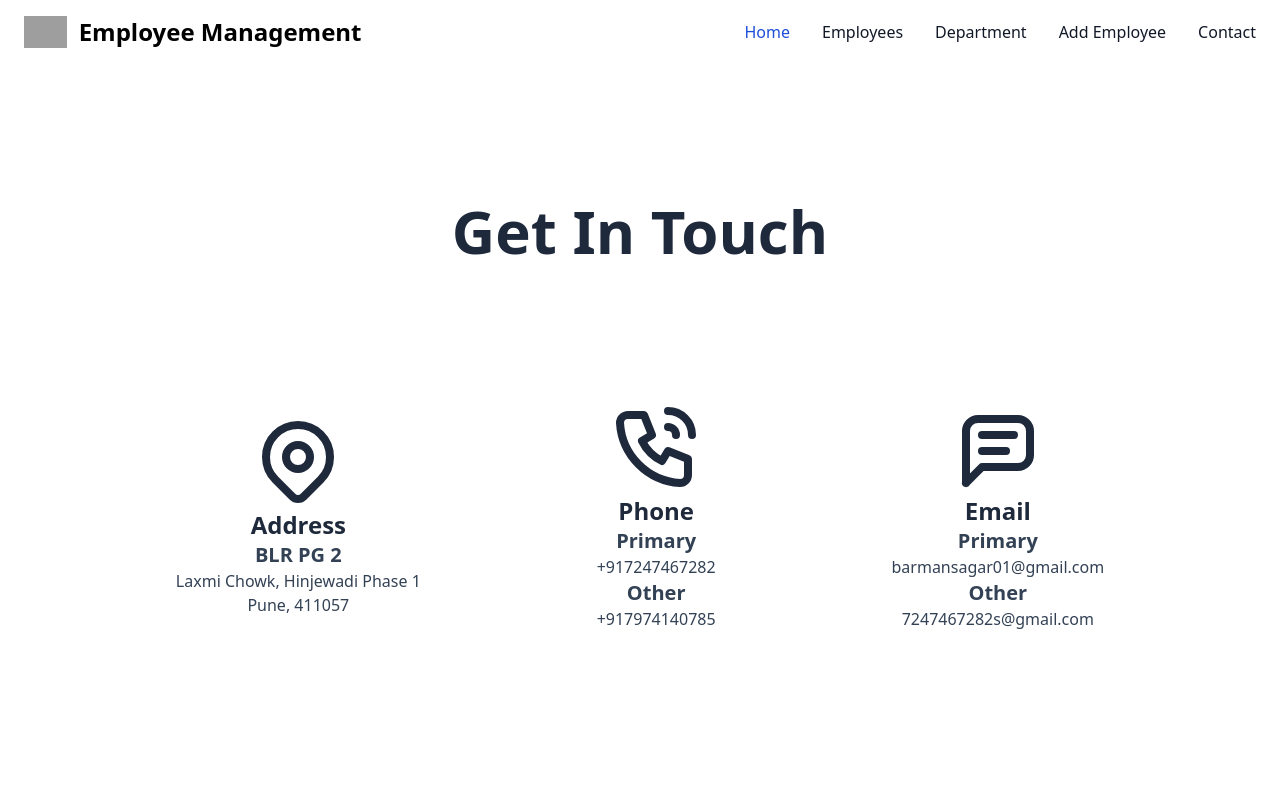
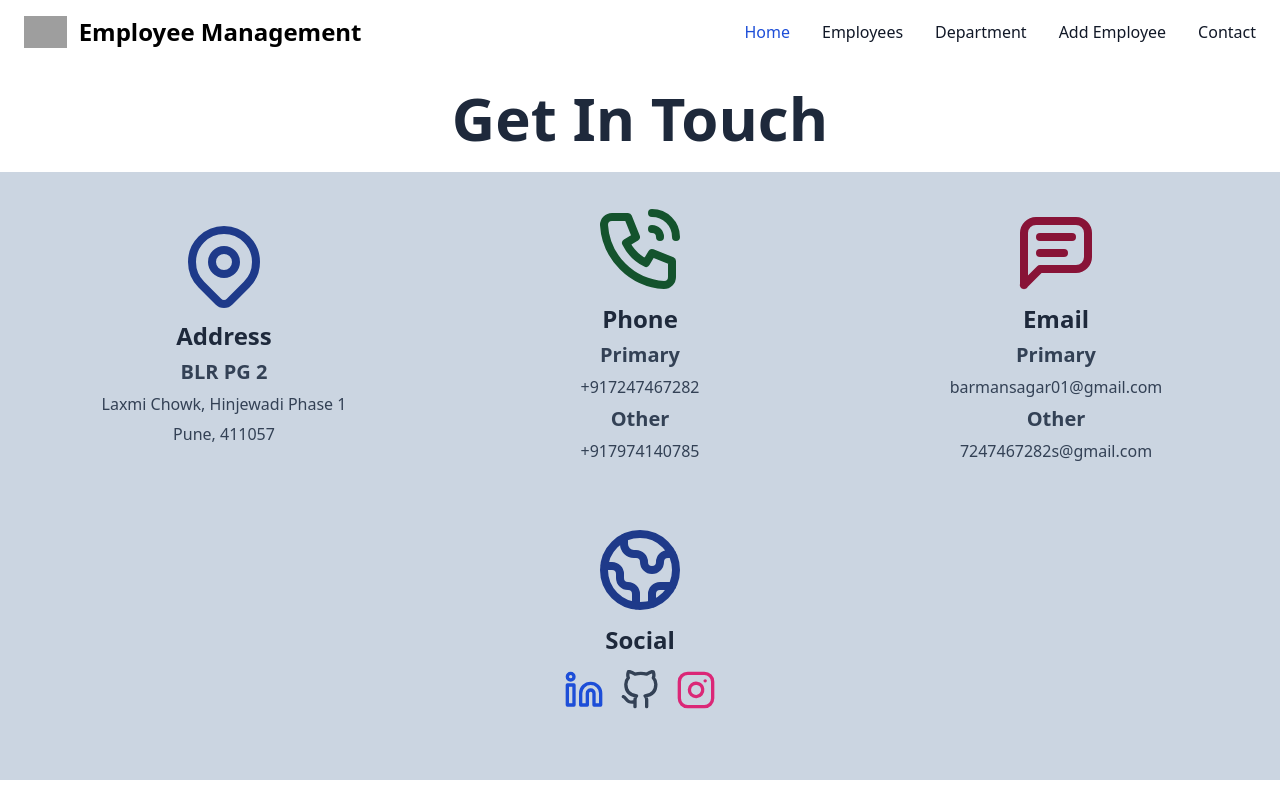
Before and after one commit to SagarB04/EmployeeUI, a React (Vite) app: page /contact in a window 1280 px wide. Built offline with nearby package versions, Linux system fonts and the light colour scheme; grey boxes are pictures that could not be loaded.

Commit message:
contact added

```diff
--- a/src/components/Contact.jsx
+++ b/src/components/Contact.jsx
@@ -1,11 +1,11 @@
 const Contact = () => {
   return (
-    <div className="h-[88vh] flex flex-col justify-evenly">
-      <div className="text-slate-800 text-6xl text-center font-bold">Get In Touch</div>
-      <div className="flex items-center justify-evenly ">
+    <div className="flex flex-col">
+      <div className="text-slate-800 text-6xl text-center font-bold p-6">Get In Touch</div>
+      <div className="grid lg:grid-cols-3 md:grid-cols-3 grid-cols-1 place-items-center p-4 bg-slate-300">
 
-        <div className="flex flex-col items-center justify-evenly ">
-          <svg className="h-24 w-24 text-slate-800" fill="none" viewBox="0 0 24 24" stroke="currentColor">
+        <div className="flex flex-col items-center justify-center space-y-1.5 text-center size-72">
+          <svg className="h-24 w-24 text-blue-900" fill="none" viewBox="0 0 24 24" stroke="currentColor">
             <path strokeLinecap="round" strokeLinejoin="round" strokeWidth="2" d="M17.657 16.657L13.414 20.9a1.998 1.998 0 01-2.827 0l-4.244-4.243a8 8 0 1111.314 0z" />
             <path strokeLinecap="round" strokeLinejoin="round" strokeWidth="2" d="M15 11a3 3 0 11-6 0 3 3 0 016 0z" />
           </svg>
@@ -15,8 +15,8 @@ const Contact = () => {
           <h5 className="font-medium text-slate-700">Pune, 411057</h5>
         </div>
 
-        <div className="flex flex-col items-center justify-evenly ">
-          <svg className="h-24 w-24 text-slate-800" width="24" height="24" viewBox="0 0 24 24" strokeWidth="2" stroke="currentColor" fill="none" strokeLinecap="round" strokeLinejoin="round">  <path stroke="none" d="M0 0h24v24H0z" />  <path d="M5 4h4l2 5l-2.5 1.5a11 11 0 0 0 5 5l1.5 -2.5l5 2v4a2 2 0 0 1 -2 2a16 16 0 0 1 -15 -15a2 2 0 0 1 2 -2" />  <path d="M15 7a2 2 0 0 1 2 2" />  <path d="M15 3a6 6 0 0 1 6 6" /></svg>
+        <div className="flex flex-col items-center justify-center space-y-1.5 text-center size-72">
+          <svg className="h-24 w-24 text-green-900" width="24" height="24" viewBox="0 0 24 24" strokeWidth="2" stroke="currentColor" fill="none" strokeLinecap="round" strokeLinejoin="round">  <path stroke="none" d="M0 0h24v24H0z" />  <path d="M5 4h4l2 5l-2.5 1.5a11 11 0 0 0 5 5l1.5 -2.5l5 2v4a2 2 0 0 1 -2 2a16 16 0 0 1 -15 -15a2 2 0 0 1 2 -2" />  <path d="M15 7a2 2 0 0 1 2 2" />  <path d="M15 3a6 6 0 0 1 6 6" /></svg>
           <h1 className="text-2xl font-bold text-slate-800" >Phone</h1>
           <h4 className="text-xl font-semibold text-slate-700">Primary</h4>
           <h5 className="font-medium text-slate-700">+917247467282</h5>
@@ -24,13 +24,28 @@ const Contact = () => {
           <h5 className="font-medium text-slate-700">+917974140785</h5>
         </div>
 
-        <div className="flex flex-col items-center justify-evenly ">
-          <svg className="h-24 w-24 text-slate-800" width="24" height="24" viewBox="0 0 24 24" strokeWidth="2" stroke="currentColor" fill="none" strokeLinecap="round" strokeLinejoin="round">  <path stroke="none" d="M0 0h24v24H0z" />  <path d="M4 21v-13a3 3 0 0 1 3 -3h10a3 3 0 0 1 3 3v6a3 3 0 0 1 -3 3h-9l-4 4" />  <line x1="8" y1="9" x2="16" y2="9" />  <line x1="8" y1="13" x2="14" y2="13" /></svg>
+        <div className="flex flex-col items-center justify-center text-center space-y-1.5 size-72">
+          <svg className="h-24 w-24 text-rose-900" width="24" height="24" viewBox="0 0 24 24" strokeWidth="2" stroke="currentColor" fill="none" strokeLinecap="round" strokeLinejoin="round">  <path stroke="none" d="M0 0h24v24H0z" />  <path d="M4 21v-13a3 3 0 0 1 3 -3h10a3 3 0 0 1 3 3v6a3 3 0 0 1 -3 3h-9l-4 4" />  <line x1="8" y1="9" x2="16" y2="9" />  <line x1="8" y1="13" x2="14" y2="13" /></svg>
           <h1 className="text-2xl font-bold text-slate-800" >Email</h1>
           <h4 className="text-xl font-semibold text-slate-700">Primary</h4>
           <h5 className="font-medium text-slate-700">barmansagar01@gmail.com</h5>
           <h4 className="text-xl font-semibold text-slate-700">Other</h4>
           <h5 className="font-medium text-slate-700">7247467282s@gmail.com</h5>
+        </div>
+
+        <div className="flex flex-col items-center justify-center text-center space-y-1.5 size-72 lg:col-span-3 md:col-span-3">
+          <svg className="h-24 w-24 text-blue-900 " fill="none" viewBox="0 0 24 24" stroke="currentColor">
+            <path strokeLinecap="round" strokeLinejoin="round" strokeWidth="2" d="M3.055 11H5a2 2 0 012 2v1a2 2 0 002 2 2 2 0 012 2v2.945M8 3.935V5.5A2.5 2.5 0 0010.5 8h.5a2 2 0 012 2 2 2 0 104 0 2 2 0 012-2h1.064M15 20.488V18a2 2 0 012-2h3.064M21 12a9 9 0 11-18 0 9 9 0 0118 0z" />
+          </svg>
+
+          <h1 className="text-2xl font-bold text-slate-800" >Social</h1>
+
+          <div className="flex space-x-4 p-2">
+            <a target="_blank" href="https://www.linkedin.com/in/sagar-barman-156695245/"><svg className="h-10 w-10 text-blue-700 rounded-lg hover:bg-blue-300 active:bg-blue-400 " viewBox="0 0 24 24" fill="none" stroke="currentColor" strokeWidth="2" strokeLinecap="round" strokeLinejoin="round">  <path d="M16 8a6 6 0 0 1 6 6v7h-4v-7a2 2 0 0 0-2-2 2 2 0 0 0-2 2v7h-4v-7a6 6 0 0 1 6-6z" />  <rect x="2" y="9" width="4" height="12" />  <circle cx="4" cy="4" r="2" /></svg></a>
+            <a target="_blank" href="https://github.com/SagarB04"><svg className="h-10 w-10 text-slate-700 rounded-lg hover:bg-slate-400 active:bg-slate-500" viewBox="0 0 24 24" fill="none" stroke="currentColor" strokeWidth="2" strokeLinecap="round" strokeLinejoin="round">  <path d="M9 19c-5 1.5-5-2.5-7-3m14 6v-3.87a3.37 3.37 0 0 0-.94-2.61c3.14-.35 6.44-1.54 6.44-7A5.44 5.44 0 0 0 20 4.77 5.07 5.07 0 0 0 19.91 1S18.73.65 16 2.48a13.38 13.38 0 0 0-7 0C6.27.65 5.09 1 5.09 1A5.07 5.07 0 0 0 5 4.77a5.44 5.44 0 0 0-1.5 3.78c0 5.42 3.3 6.61 6.44 7A3.37 3.37 0 0 0 9 18.13V22" /></svg></a>
+            <a target="_blank" href="https://www.instagram.com/__sagar_barman__/"><svg className="h-10 w-10 text-pink-600 rounded-lg hover:bg-pink-300 active:bg-pink-400" viewBox="0 0 24 24" fill="none" stroke="currentColor" strokeWidth="2" strokeLinecap="round" strokeLinejoin="round">  <rect x="2" y="2" width="20" height="20" rx="5" ry="5" />  <path d="M16 11.37A4 4 0 1 1 12.63 8 4 4 0 0 1 16 11.37z" />  <line x1="17.5" y1="6.5" x2="17.51" y2="6.5" /></svg></a>
+          </div>
+
         </div>
 
       </div>
```
